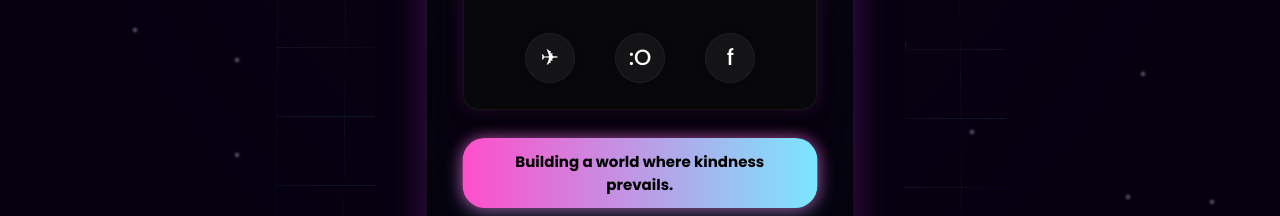
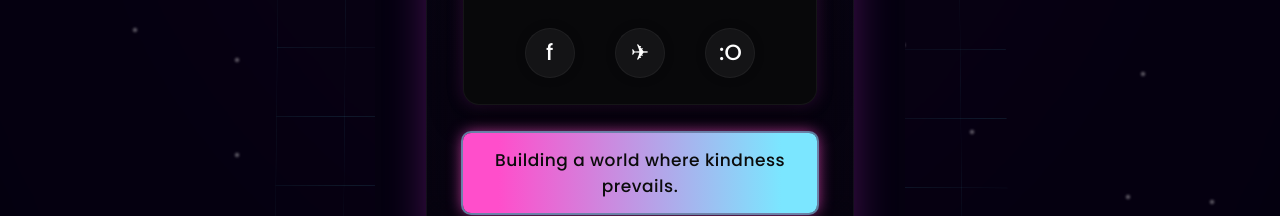
Before and after one commit to Nomoshii/ME-PROFILE, a plain HTML site: page index.html in a window 1280 px wide. Shown: the part 584-800 px from the top of the page. Drawn offline with Linux system fonts and the light colour scheme.

Commit message:
Update index.html

```diff
--- a/index.html
+++ b/index.html
@@ -18,13 +18,15 @@
             --player-fg: #ffffff;
             --glow: 0 10px 40px rgba(156, 39, 176, 0.4);
             --pulse-speed: 2s;
-            /* New variable for the claim bubble pulse */
             --claim-pulse-speed: 3s;
+            --cyber-glow-color1: #7be6ff;
+            --cyber-glow-color2: #ff4ecb;
+            --cyber-glow-color3: #9c27b0;
         }
 
         * {
             box-sizing: border-box;
-            transition: all 0.3s ease;
+            transition: all 0.2s ease-out;
         }
 
         html,
@@ -317,9 +319,18 @@
             display: block;
             height: 100%;
             width: 0%;
-            background: linear-gradient(90deg, var(--accent-purple), var(--accent-cyan));
-            border-radius: 6px;
-            transition: width .2s linear;
+            background-image: repeating-linear-gradient( -45deg, rgba(255, 255, 255, 0.2) 0, rgba(255, 255, 255, 0.2) 1px, transparent 2px, transparent 6px), linear-gradient(90deg, var(--accent-purple), var(--accent-cyan));
+            background-size: 200% 100%;
+            animation: flowProgress 8s linear infinite;
+        }
+
+        @keyframes flowProgress {
+            0% {
+                background-position: 100% 0;
+            }
+            100% {
+                background-position: 0% 0;
+            }
         }
         /* --- CONTROL BUTTON STYLES (General) --- */
 
@@ -364,48 +375,73 @@
             justify-content: center;
             margin-top: 28px;
         }
-        /* --- CLAIM BUBBLE STYLES (UPDATED) --- */
+        /* --- CLAIM BUBBLE STYLES (CYBER ALERT BOX) --- */
 
         .claim {
-            background: linear-gradient(90deg, #ff4ecb, #7be6ff);
-            color: black;
-            padding: 12px 22px;
-            border-radius: 22px;
-            font-weight: 700;
-            font-size: 15px;
-            cursor: default;
+            /* INCREASE TEXT SIZE */
+            font-size: 17px;
+            letter-spacing: 0.5px;
+            /* HIGH CONTRAST ALERT BACKGROUND */
+            background: linear-gradient(90deg, #ff4ecb 10%, #7be6ff 90%);
+            color: #0b0b0b;
+            /* Ensure text is dark for high contrast */
+            padding: 14px 28px;
+            /* Slightly larger padding */
+            /* SHARP CORNERS */
+            border-radius: 8px;
+            /* Sharper corners */
+            /* REMOVE PULSE ANIMATION for static alert look */
+            animation: none;
+            /* INITIAL GLOW (High contrast, defined glow) */
+            box-shadow: 0 0 0 2px rgba(123, 230, 255, 0.5), /* Sharp inner glow line */
+            0 0 15px rgba(255, 78, 203, 0.8);
+            /* Soft pink glow */
+            transform: none;
+            /* No initial tilt */
+            filter: none;
             position: relative;
-            /* Needed for pseudo-elements or more advanced effects if added later */
-            /* Enhanced Shadow and Initial Subtle Glow */
-            box-shadow: 0 6px 20px rgba(123, 230, 255, 0.2), 0 0 15px rgba(255, 78, 203, 0.6);
-            /* Soft pink glow */
-            /* Pulsing Animation */
-            animation: claimPulse var(--claim-pulse-speed) ease-in-out infinite alternate;
+            z-index: 1;
+            /* Above pseudo-elements */
+            overflow: hidden;
         }
-        /* Hover Effect for Claim Bubble */
+        /* Hover Effect for Claim Bubble (Alert Flash) */
 
         .claim:hover {
-            transform: translateY(-3px) scale(1.02);
-            /* Lift slightly and grow a tiny bit */
-            box-shadow: 0 10px 30px rgba(123, 230, 255, 0.4), /* More pronounced shadow */
-            0 0 25px rgba(255, 78, 203, 0.9), /* Brighter pink glow */
-            0 0 40px rgba(123, 230, 255, 0.7);
-            /* Cyan outer glow */
+            transform: scale(1.02);
+            /* Slight scale on hover */
+            cursor: pointer;
+            box-shadow: 0 0 0 3px var(--cyber-glow-color1), /* Brighter cyan frame */
+            0 0 20px var(--cyber-glow-color2);
+            /* Intense pink glow */
         }
-        /* Keyframes for the Claim Bubble Pulse Animation */
+        /* NEW: Alert Frame / Inner Glow Effect */
 
-        @keyframes claimPulse {
-            0% {
-                transform: scale(1);
-                box-shadow: 0 6px 20px rgba(123, 230, 255, 0.2), 0 0 15px rgba(255, 78, 203, 0.6);
-            }
+        .claim::before {
+            content: '';
+            position: absolute;
+            inset: -2px;
+            /* Makes the pseudo-element extend slightly beyond the border */
+            border-radius: 10px;
+            /* Sharp, repeating border lines */
+            background: linear-gradient( 45deg, var(--accent-purple) 0%, var(--accent-cyan) 50%, var(--accent-purple) 100%);
+            /* This is the key: mask the pseudo-element to create a double border */
+            -webkit-mask: linear-gradient(#fff 0 0) content-box, linear-gradient(#fff 0 0);
+            mask: linear-gradient(#fff 0 0) content-box, linear-gradient(#fff 0 0);
+            -webkit-mask-composite: xor;
+            mask-composite: exclude;
+            pointer-events: none;
+            opacity: 0.7;
+            animation: borderFlow 4s linear infinite;
+            z-index: -1;
+        }
+
+        @keyframes borderFlow {
             100% {
-                transform: scale(1.01);
-                /* A tiny bit larger */
-                box-shadow: 0 8px 25px rgba(123, 230, 255, 0.3), 0 0 20px rgba(255, 78, 203, 0.8);
-                /* Slightly brighter glow */
+                transform: rotate(360deg);
             }
         }
+        /* Keyframes for the Claim Bubble Pulse Animation (Removed, but kept here for reference if needed later) */
+        /* @keyframes claimPulse { ... } */
 
         @media (max-width: 550px) {
             .card {
@@ -442,7 +478,6 @@
                 <div class="bio">There Are Only So Many Lives I Can Value. And I Decided Who Those People Were Six Years Ago. So You Shouldn’t Try To Ask For My Pity. Because Right Now, I Don’t Have Time To Spare Or Room In My Heart.</div>
                 <div class="meta">📍 Phnom Penh, Cambodia</div>
             </div>
-
             <div class="player-wrap">
                 <div class="player" id="playerCard">
                     <div class="top-row">
@@ -467,9 +502,9 @@
                     </div>
 
                     <div class="social-icons-row">
+                        <a class="control-btn" href="https://web.facebook.com/chhaypor4/">f</a>
                         <a class="control-btn" href="https://t.me/Mornchaipor">✈</a>
                         <a class="control-btn" href="https://github.com/Nomoshii">:O</a>
-                        <a class="control-btn" href="https://web.facebook.com/chhaypor4/">f</a>
                     </div>
                 </div>
             </div>
```
